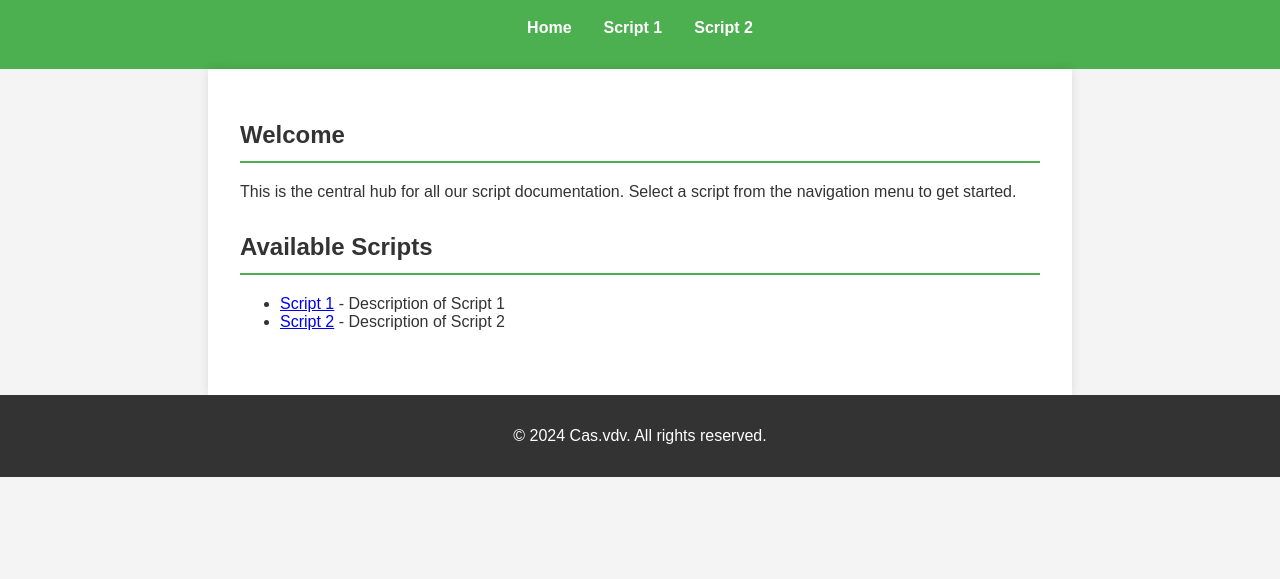
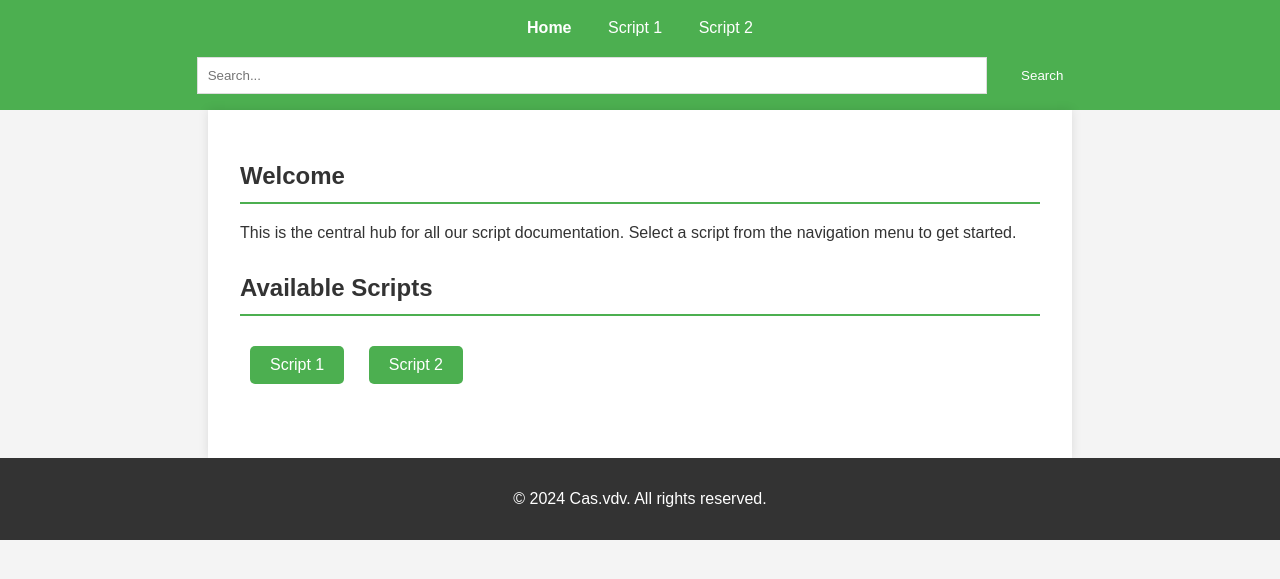
Before and after one commit to shiba-scripts/shiba-scripts.github.io, a plain HTML site: page index.html in a window 1280 px wide. Shown: the part 77-656 px from the top of the page. Drawn offline with Linux system fonts and the light colour scheme.

Commit message:
update doc site

```diff
--- a/index.html
+++ b/index.html
@@ -10,13 +10,15 @@
     <header>
         <h1>Script Documentation Hub</h1>
         <nav>
-            <ul>
-                <li><a href="index.html">Home</a></li>
-                <li><a href="script1.html">Script 1</a></li>
-                <li><a href="script2.html">Script 2</a></li>
-                <!-- Voeg hier meer scripts toe -->
-            </ul>
+            <a href="index.html" class="active">Home</a>
+            <a href="script1.html">Script 1</a>
+            <a href="script2.html">Script 2</a>
+            <!-- Voeg hier meer scripts toe -->
         </nav>
+        <div class="search-container">
+            <input type="text" id="searchInput" placeholder="Search...">
+            <button onclick="searchDocumentation()">Search</button>
+        </div>
     </header>
     <main>
         <section id="introduction">
@@ -25,11 +27,11 @@
         </section>
         <section id="scripts">
             <h2>Available Scripts</h2>
-            <ul>
-                <li><a href="script1.html">Script 1</a> - Description of Script 1</li>
-                <li><a href="script2.html">Script 2</a> - Description of Script 2</li>
+            <div class="script-buttons">
+                <a href="script1.html" class="button">Script 1</a>
+                <a href="script2.html" class="button">Script 2</a>
                 <!-- Voeg hier meer scripts toe -->
-            </ul>
+            </div>
         </section>
     </main>
     <footer>
--- a/scripts.js
+++ b/scripts.js
@@ -1,3 +1,20 @@
 document.addEventListener('DOMContentLoaded', () => {
     console.log('Documentation site loaded');
 });
+
+
+function searchDocumentation() {
+    var input = document.getElementById("searchInput").value.toLowerCase();
+    var scripts = document.querySelectorAll(".script-buttons a");
+
+    scripts.forEach(function(script) {
+        var scriptName = script.innerText.toLowerCase();
+        var scriptSection = script.parentElement.parentElement;
+
+        if (scriptName.indexOf(input) > -1) {
+            scriptSection.style.display = "";
+        } else {
+            scriptSection.style.display = "none";
+        }
+    });
+}
--- a/styles.css
+++ b/styles.css
@@ -13,25 +13,18 @@ header {
     text-align: center;
 }
 
-nav ul {
-    list-style: none;
-    padding: 0;
-    display: flex;
-    justify-content: center;
+nav {
+    margin-top: 1em;
 }
 
-nav ul li {
+nav a {
+    color: white;
+    text-decoration: none;
     margin: 0 1em;
 }
 
-nav ul li a {
-    color: white;
-    text-decoration: none;
+nav a.active {
     font-weight: bold;
-}
-
-nav ul li a:hover {
-    text-decoration: underline;
 }
 
 main {
@@ -51,11 +44,28 @@ section h2 {
     padding-bottom: 0.5em;
 }
 
-pre {
-    background-color: #f4f4f4;
-    padding: 1em;
-    border-left: 3px solid #4CAF50;
-    overflow: auto;
+script-buttons {
+    display: flex;
+    flex-wrap: wrap;
+    justify-content: center;
+}
+
+.button {
+    display: inline-block;
+    background-color: #4CAF50;
+    color: white;
+    padding: 10px 20px;
+    margin: 10px;
+    text-align: center;
+    text-decoration: none;
+    border: none;
+    border-radius: 5px;
+    cursor: pointer;
+    transition: background-color 0.3s ease;
+}
+
+.button:hover {
+    background-color: #45a049;
 }
 
 footer {
@@ -64,3 +74,28 @@ footer {
     background-color: #333;
     color: white;
 }
+
+
+.search-container {
+    margin-top: 20px;
+    text-align: center;
+}
+
+.search-container input[type=text] {
+    padding: 10px;
+    width: 60%;
+    border: 1px solid #ddd;
+    margin-right: 10px;
+}
+
+.search-container button {
+    padding: 10px 20px;
+    background-color: #4CAF50;
+    color: white;
+    border: none;
+    cursor: pointer;
+}
+
+.search-container button:hover {
+    background-color: #45a049;
+}
```
